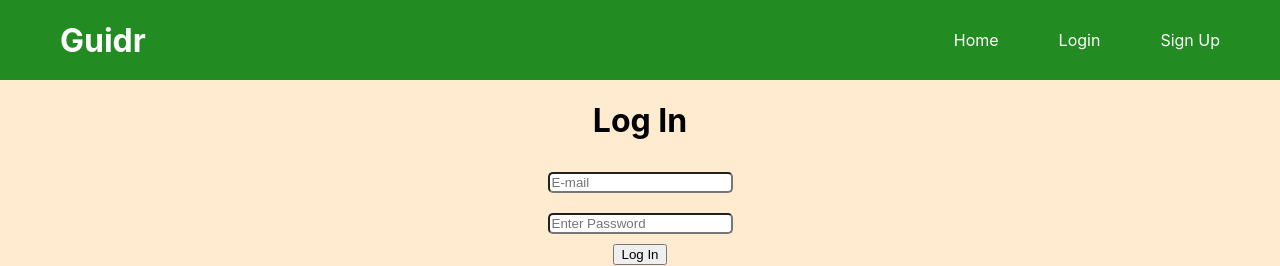
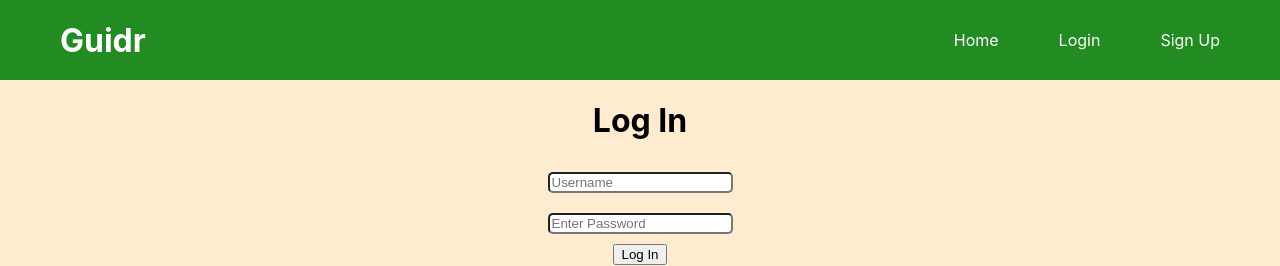
Before and after one commit to Build-Week-FT-Guidr/front-end, a React (Create React App) app in the folder guidr/: page /login in a window 1280 px wide. Shown: the top 266 px of the page. Built offline with nearby package versions, Linux system fonts and the light colour scheme.

Commit message:
Changed email to type of text and username

```diff
--- a/guidr/src/Components/Login.js
+++ b/guidr/src/Components/Login.js
@@ -10,9 +10,9 @@ const Login = props => {
       <h1>Log In</h1>
       <Formik
         className="form-control"
-        initialValues={{ email: "", password: "" }}
+        initialValues={{ username: "", password: "" }}
         validationSchema={Yup.object().shape({
-          email: Yup.string().required("Please enter user's email"),
+          username: Yup.string().required("Please enter user's username"),
           password: Yup.string().required("Please enter user's password")
         })}
         onSubmit={values => {
@@ -20,9 +20,9 @@ const Login = props => {
           history.push("/profile");
         }}
         render={({ errors, status, touched }) => (
-          <Form className='login-form'>
-            <Field type="email" name="email" placeholder="E-mail" />
-            {touched.email && errors.email && (
+          <Form className="login-form">
+            <Field type="text" name="username" placeholder="Username" />
+            {touched.username && errors.username && (
               <p className="error">{errors.email}</p>
             )}
 
```
